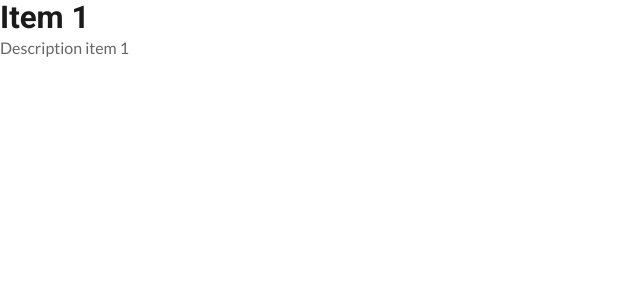
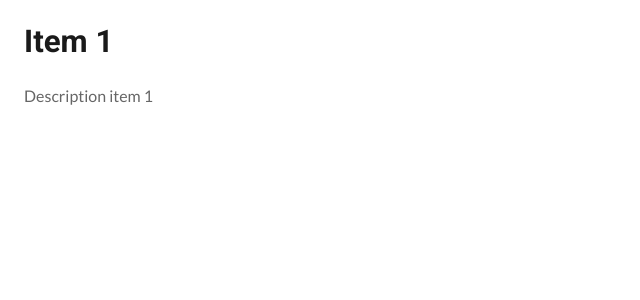
Before and after one commit to Sebasala/Items-CRUD, a React (Create React App) app: page / in a window 1280 px wide. Shown: the top 300 px of the page, without its empty margins (0-640 px from the left). Built offline with nearby package versions, Linux system fonts and the light colour scheme; the HTML template or start-up script is replaced by a standard one.

Commit message:
Layout changes to Item

```diff
--- a/src/styles/_layout.scss
+++ b/src/styles/_layout.scss
@@ -3,6 +3,12 @@
 	box-sizing: border-box;
 }
 
+h1, h2, h3, h4, h5, h6, p {
+	margin-bottom: 2 * $blh;
+}
+
 li {
 	list-style-type: none;
+	padding: 2 * $blh 2 * $blh 0;
+	margin-bottom: 2 * $blh;
 }
```
